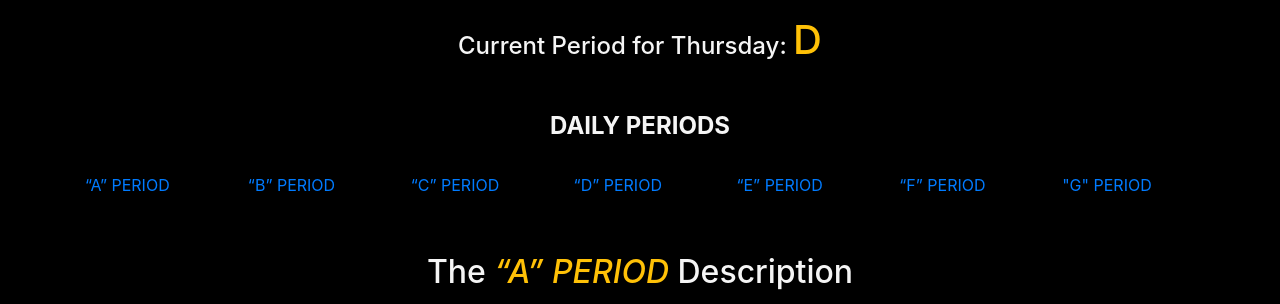
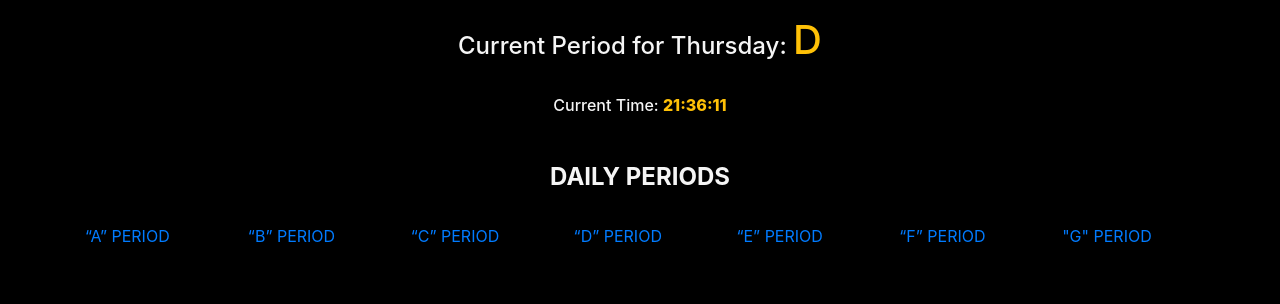
Before and after one commit to geecosmic/mystic-path, a Django app: page /1/ in a window 1280 px wide. Shown: the part 56-360 px from the top of the page. Run offline with Django 5.2, Linux system fonts and the light colour scheme; data comes from the database, SQL or seed files in the repository; some libraries are stand-ins or nearby versions.

Commit message:
3rd commit

```diff
--- a/life/templates/main_page.html
+++ b/life/templates/main_page.html
@@ -80,6 +80,9 @@ html {
     visibility: visible;
     opacity: 1;
 }
+span{
+  font-weight: 800;
+}
 </style>
 
 
@@ -88,6 +91,12 @@ html {
 <body>
     {%include "nav.html"%}
 <h4 class="text-center pt-3">Current Period for {{ today }}: <b class="text-warning h1">{{ current_period_letter }}</b></h4>
+<br>
+
+<h6 class="text-center">Current Time: <span class="text-warning" id="clock"></span></h6>
+
+
+
 <br>
 
 <center class="pt-3">
@@ -251,15 +260,23 @@ html {
   </div> <br><br>
 
 {% include "footer.html"%}
-  <!-- <script>
-    document.getElementById('yearcyclebutton').onclick = function(event) {
-    event.preventDefault();
-    const targetPosition = document.getElementById('yearcycle').offsetTop;
-    window.scrollTo({ top: targetPosition, behavior: 'smooth' });
-};
 
-  </script> -->
 
+<script>
+  function updateClock() {
+      const now = new Date();
+      const hours = String(now.getHours()).padStart(2, '0');
+      const minutes = String(now.getMinutes()).padStart(2, '0');
+      const seconds = String(now.getSeconds()).padStart(2, '0');
+      const formattedTime = `${hours}:${minutes}:${seconds}`;
+
+      document.getElementById('clock').textContent =formattedTime;
+  }
+
+  // Update the clock every second
+  setInterval(updateClock, 1000);
+  updateClock(); // Initial call to display time immediately
+</script>
 
 
 
```
